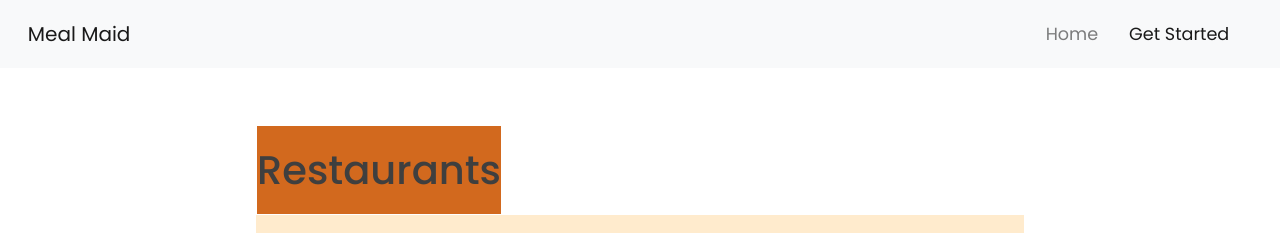
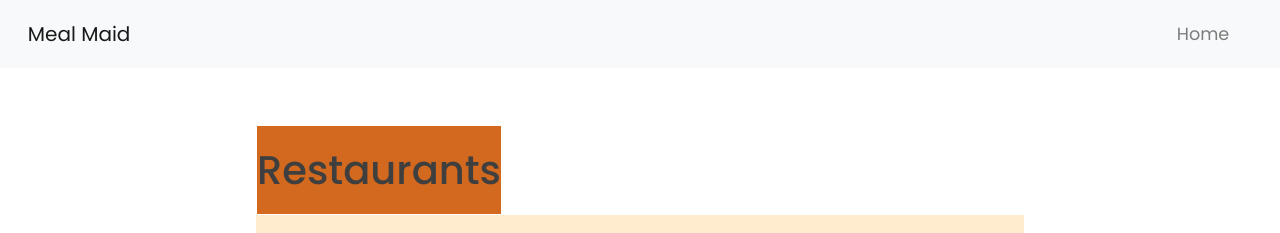
Before and after one commit to karthik905/kkarthikeyan-task, a plain HTML site: page RestaurantList.html in a window 1280 px wide. Shown: the top 233 px of the page. Drawn offline with nearby package versions, Linux system fonts and the light colour scheme; grey boxes are pictures that could not be loaded.

Commit message:
Update RestaurantList.html

```diff
--- a/RestaurantList.html
+++ b/RestaurantList.html
@@ -69,9 +69,7 @@
                         <a class="nav-link" href="index.html">Home</a>
                     </li>
 
-                    <li class="nav-item active">
-                        <a class="nav-link" href="getstarted.html">Get Started</a>
-                    </li>
+
                 </ul>
             </div>
         </div>
```
